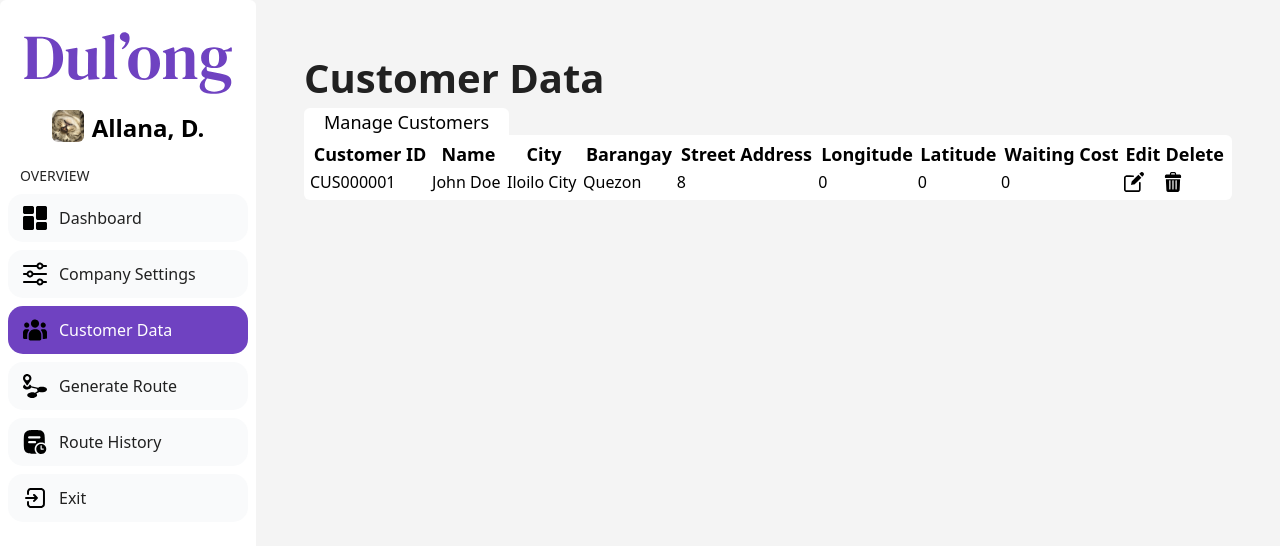
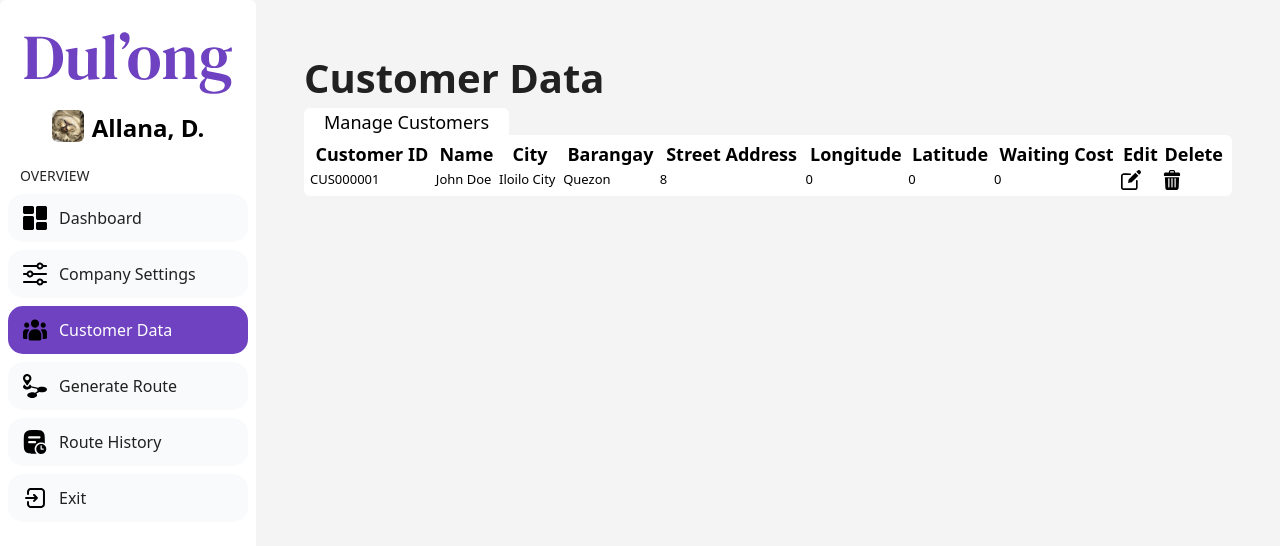
Before and after one commit to D-D-M-Y/dul-ong-administrative-frontend, a Next.js app: page /customer-data in a window 1280 px wide. Shown: the top 546 px of the page. Built offline with nearby package versions, Linux system fonts and the light colour scheme.

Commit message:
edited color

```diff
--- a/src/app/ui/global.css
+++ b/src/app/ui/global.css
@@ -146,7 +146,7 @@ h3 {                   /*header for cards*/
 
 .grid{
   padding:            5px;
-  border-color:     #D9D9D9;
+  border:           #D9D9D9;
   border-radius:      10px;
   height:             100%;
   width:              100%;
@@ -159,6 +159,14 @@ th {
   font-size:          large;
   font-weight:        bold;
   background-color: white;
+  border:           #940000;
+}
+
+
+td {
+  font:               var(--pt-sans-font);
+  font-size:          small;
+  border:           #D9D9D9;
 }
 
 .icon-cell {
```
